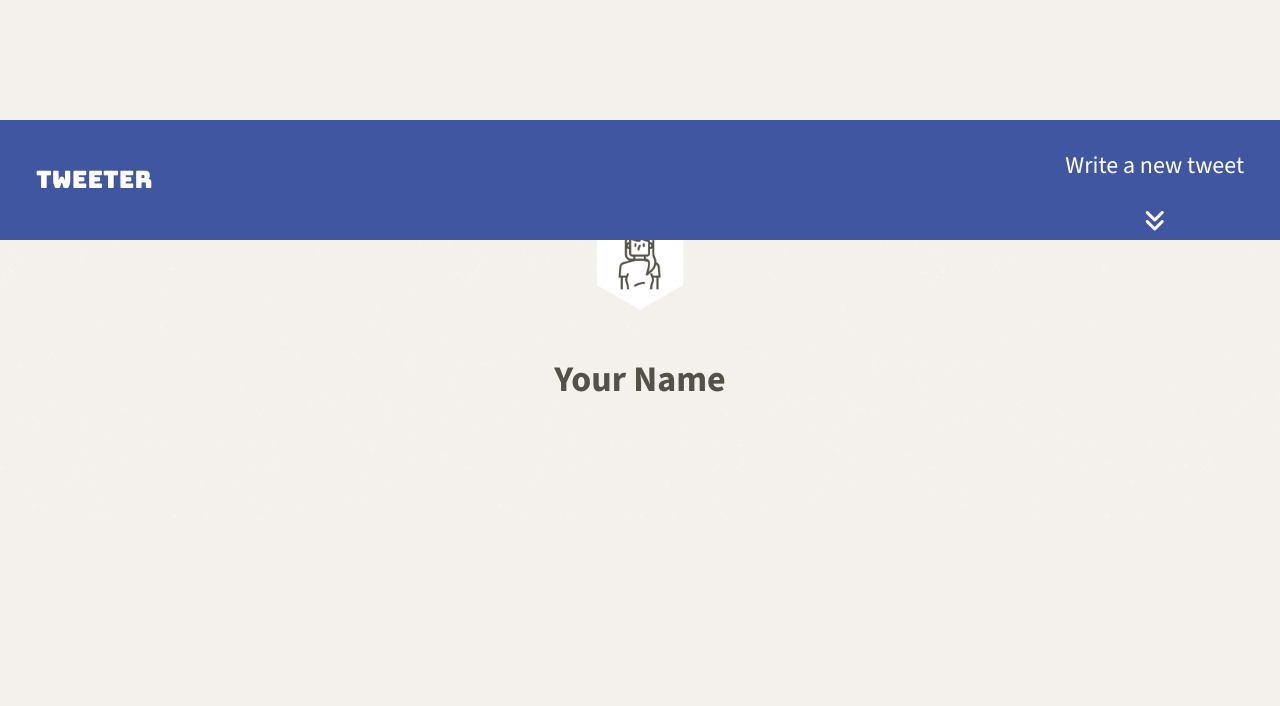
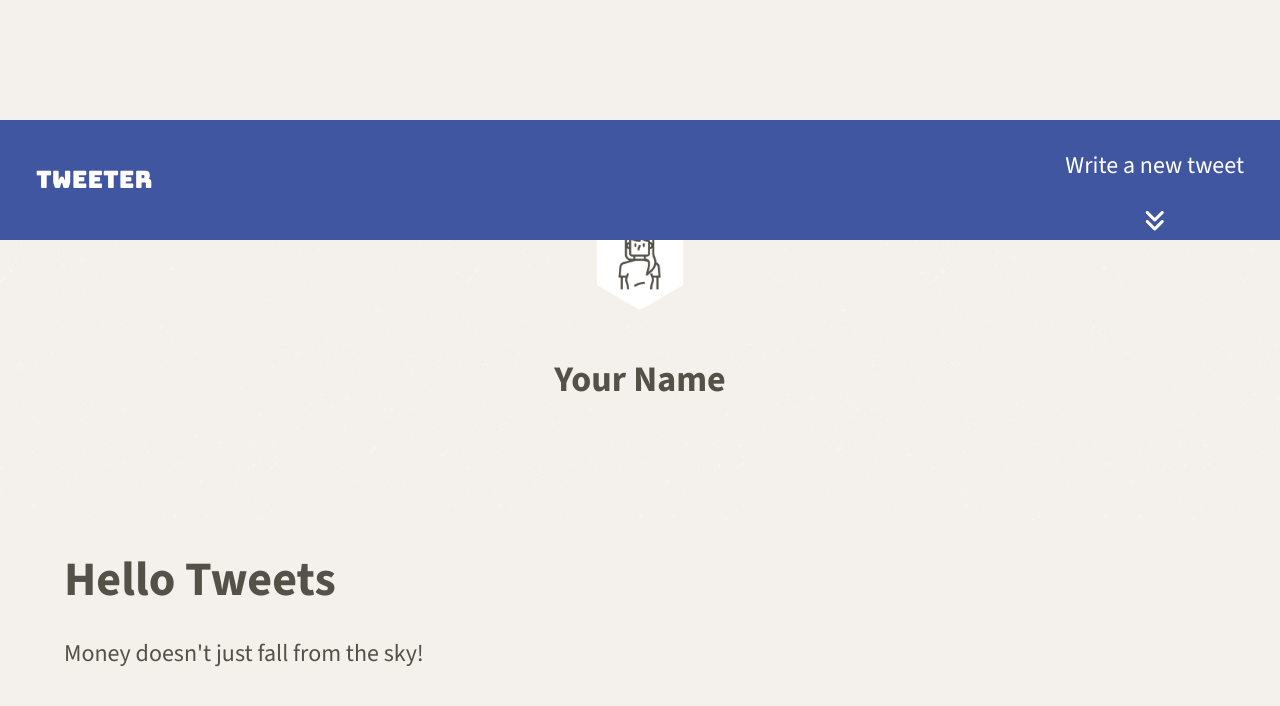
Before and after one commit to chisu-kawahara/tweeter, a plain HTML site: page public/index.html in a window 1280 px wide. Drawn offline with nearby package versions, Linux system fonts and the light colour scheme.

```diff
--- a/public/index.html
+++ b/public/index.html
@@ -45,6 +45,10 @@
 
 
     <!-- Page-specific (main) content here -->
-    <main class="container"></main>
+    <main class="container">
+      <h1>Hello Tweets</h1>
+      <p>Money doesn't just fall from the sky!</p>
+
+    </main>
   </body>
 </html>
```
